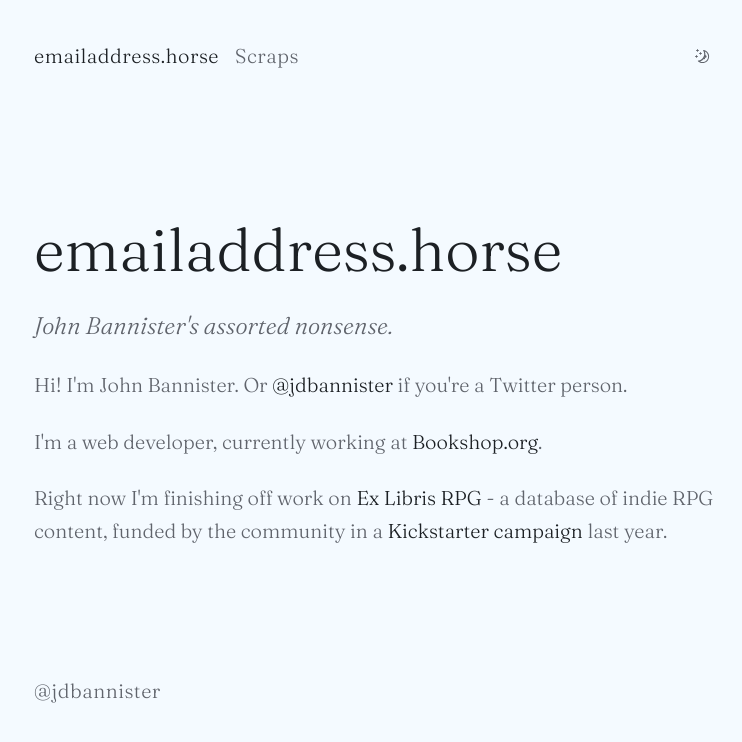
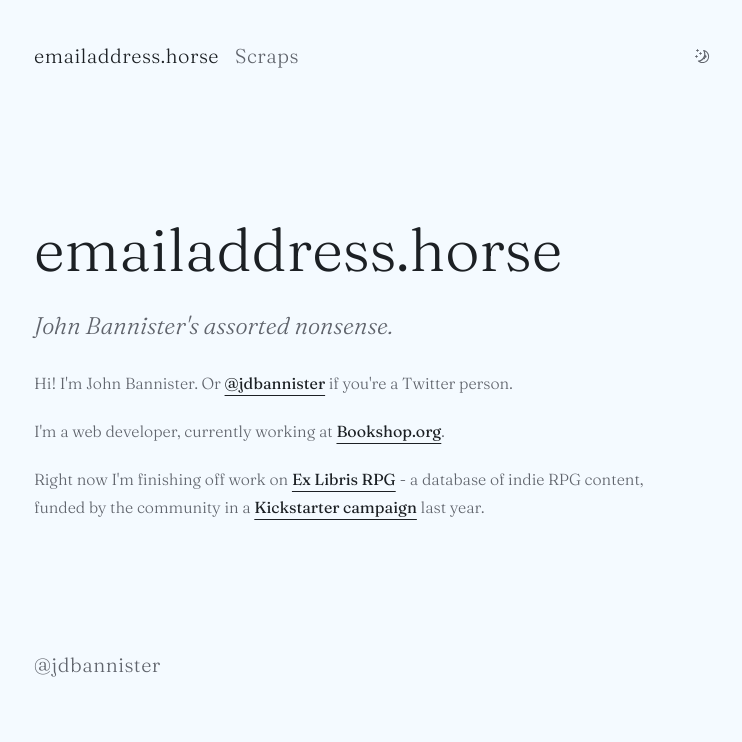
Before and after one commit to jdbann/emailaddress.horse, a Next.js app: page / in a window 1280 px wide. Shown: the top 742 px of the page, without its empty margins (70-812 px from the left). Built offline with nearby package versions, Linux system fonts and the light colour scheme.

Commit message:
Setup a Prose component

```diff
--- a/components/Article.tsx
+++ b/components/Article.tsx
@@ -1,6 +1,7 @@
 import React from "react";
 import { css } from "../stitches.config";
 import Flow from "./composition/Flow";
+import Prose from "./Prose";
 
 type ArticleProps = {
   title: string | React.ReactElement;
@@ -24,7 +25,7 @@
       {tagline && <p>{tagline}</p>}
     </Flow>
 
-    {children}
+    <Prose>{children}</Prose>
   </Flow>
 );
 
--- /dev/null
+++ b/components/Prose.tsx
@@ -0,0 +1,407 @@
+import { styled } from "../stitches.config";
+
+const round = (num: number) =>
+  num
+    .toFixed(7)
+    .replace(/(\.[0-9]+?)0+$/, "$1")
+    .replace(/\.0$/, "");
+const rem = (px: number) => `${round(px / 16)}rem`;
+const em = (px: number, base: number) => `${round(px / base)}em`;
+
+const Prose = styled("div", {
+  color: "var(--prose-body)",
+  maxWidth: "65ch",
+  '& [class~="lead"]': {
+    color: "var(--prose-lead)",
+  },
+  a: {
+    color: "var(--prose-links)",
+    textDecoration: "underline",
+    fontWeight: "500",
+  },
+  strong: {
+    color: "var(--prose-bold)",
+    fontWeight: "600",
+  },
+  ol: {
+    listStyleType: "decimal",
+  },
+  'ol[type="A"]': {
+    listStyleType: "upper-alpha",
+  },
+  'ol[type="a"]': {
+    listStyleType: "lower-alpha",
+  },
+  'ol[type="A" s]': {
+    listStyleType: "upper-alpha",
+  },
+  'ol[type="a" s]': {
+    listStyleType: "lower-alpha",
+  },
+  'ol[type="I"]': {
+    listStyleType: "upper-roman",
+  },
+  'ol[type="i"]': {
+    listStyleType: "lower-roman",
+  },
+  'ol[type="I" s]': {
+    listStyleType: "upper-roman",
+  },
+  'ol[type="i" s]': {
+    listStyleType: "lower-roman",
+  },
+  'ol[type="1"]': {
+    listStyleType: "decimal",
+  },
+  ul: {
+    listStyleType: "disc",
+  },
+  "ol > li::marker": {
+    fontWeight: "400",
+    color: "var(--prose-counters)",
+  },
+  "ul > li::marker": {
+    color: "var(--prose-bullets)",
+  },
+  hr: {
+    borderColor: "var(--prose-hr)",
+    borderTopWidth: 1,
+  },
+  blockquote: {
+    fontWeight: "500",
+    fontStyle: "italic",
+    color: "var(--prose-quotes)",
+    borderLeftWidth: "0.25rem",
+    borderLeftColor: "var(--prose-quote-borders)",
+    quotes: '"\\201C""\\201D""\\2018""\\2019"',
+  },
+  "blockquote p:first-of-type::before": {
+    content: "open-quote",
+  },
+  "blockquote p:last-of-type::after": {
+    content: "close-quote",
+  },
+  h1: {
+    color: "var(--prose-headings)",
+    fontWeight: "800",
+  },
+  "h1 strong": {
+    fontWeight: "900",
+  },
+  h2: {
+    color: "var(--prose-headings)",
+    fontWeight: "700",
+  },
+  "h2 strong": {
+    fontWeight: "800",
+  },
+  h3: {
+    color: "var(--prose-headings)",
+    fontWeight: "600",
+  },
+  "h3 strong": {
+    fontWeight: "700",
+  },
+  h4: {
+    color: "var(--prose-headings)",
+    fontWeight: "600",
+  },
+  "h4 strong": {
+    fontWeight: "700",
+  },
+  figcaption: {
+    color: "var(--prose-captions)",
+  },
+  code: {
+    color: "var(--prose-code)",
+    fontWeight: "600",
+  },
+  "code::before": {
+    content: '"`"',
+  },
+  "code::after": {
+    content: '"`"',
+  },
+  "a code": {
+    color: "var(--prose-links)",
+  },
+  pre: {
+    color: "var(--prose-pre-code)",
+    backgroundColor: "var(--prose-pre-bg)",
+    overflowX: "auto",
+    fontWeight: "400",
+  },
+  "pre code": {
+    backgroundColor: "transparent",
+    borderWidth: "0",
+    borderRadius: "0",
+    padding: "0",
+    fontWeight: "inherit",
+    color: "inherit",
+    fontSize: "inherit",
+    fontFamily: "inherit",
+    lineHeight: "inherit",
+  },
+  "pre code::before": {
+    content: "none",
+  },
+  "pre code::after": {
+    content: "none",
+  },
+  table: {
+    width: "100%",
+    tableLayout: "auto",
+    textAlign: "left",
+    marginTop: "2em",
+    marginBottom: "2em",
+  },
+  thead: {
+    borderBottomWidth: "1px",
+    borderBottomColor: "var(--prose-th-borders)",
+  },
+  "thead th": {
+    color: "var(--prose-headings)",
+    fontWeight: "600",
+    verticalAlign: "bottom",
+  },
+  "tbody tr": {
+    borderBottomWidth: "1px",
+    borderBottomColor: "var(--prose-td-borders)",
+  },
+  "tbody tr:last-child": {
+    borderBottomWidth: "0",
+  },
+  "tbody td": {
+    verticalAlign: "baseline",
+  },
+  tfoot: {
+    borderTopWidth: "1px",
+    borderTopColor: "var(--prose-th-borders)",
+  },
+  "tfoot td": {
+    verticalAlign: "top",
+  },
+
+  variants: {
+    size: {
+      base: {
+        fontSize: rem(16),
+        lineHeight: round(28 / 16),
+        p: {
+          marginTop: em(20, 16),
+          marginBottom: em(20, 16),
+        },
+        '[class~="lead"]': {
+          fontSize: em(20, 16),
+          lineHeight: round(32 / 20),
+          marginTop: em(24, 20),
+          marginBottom: em(24, 20),
+        },
+        blockquote: {
+          marginTop: em(32, 20),
+          marginBottom: em(32, 20),
+          paddingLeft: em(20, 20),
+        },
+        h1: {
+          fontSize: em(36, 16),
+          marginTop: "0",
+          marginBottom: em(32, 36),
+          lineHeight: round(40 / 36),
+        },
+        h2: {
+          fontSize: em(24, 16),
+          marginTop: em(48, 24),
+          marginBottom: em(24, 24),
+          lineHeight: round(32 / 24),
+        },
+        h3: {
+          fontSize: em(20, 16),
+          marginTop: em(32, 20),
+          marginBottom: em(12, 20),
+          lineHeight: round(32 / 20),
+        },
+        h4: {
+          marginTop: em(24, 16),
+          marginBottom: em(8, 16),
+          lineHeight: round(24 / 16),
+        },
+        img: {
+          marginTop: em(32, 16),
+          marginBottom: em(32, 16),
+        },
+        video: {
+          marginTop: em(32, 16),
+          marginBottom: em(32, 16),
+        },
+        figure: {
+          marginTop: em(32, 16),
+          marginBottom: em(32, 16),
+        },
+        "figure > *": {
+          marginTop: "0",
+          marginBottom: "0",
+        },
+        figcaption: {
+          fontSize: em(14, 16),
+          lineHeight: round(20 / 14),
+          marginTop: em(12, 14),
+        },
+        code: {
+          fontSize: em(14, 16),
+        },
+        "h2 code": {
+          fontSize: em(21, 24),
+        },
+        "h3 code": {
+          fontSize: em(18, 20),
+        },
+        pre: {
+          fontSize: em(14, 16),
+          lineHeight: round(24 / 14),
+          marginTop: em(24, 14),
+          marginBottom: em(24, 14),
+          borderRadius: rem(6),
+          paddingTop: em(12, 14),
+          paddingRight: em(16, 14),
+          paddingBottom: em(12, 14),
+          paddingLeft: em(16, 14),
+        },
+        ol: {
+          marginTop: em(20, 16),
+          marginBottom: em(20, 16),
+          paddingLeft: em(26, 16),
+        },
+        ul: {
+          marginTop: em(20, 16),
+          marginBottom: em(20, 16),
+          paddingLeft: em(26, 16),
+        },
+        li: {
+          marginTop: em(8, 16),
+          marginBottom: em(8, 16),
+        },
+        "ol > li": {
+          paddingLeft: em(6, 16),
+        },
+        "ul > li": {
+          paddingLeft: em(6, 16),
+        },
+        "> ul > li p": {
+          marginTop: em(12, 16),
+          marginBottom: em(12, 16),
+        },
+        "> ul > li > *:first-child": {
+          marginTop: em(20, 16),
+        },
+        "> ul > li > *:last-child": {
+          marginBottom: em(20, 16),
+        },
+        "> ol > li > *:first-child": {
+          marginTop: em(20, 16),
+        },
+        "> ol > li > *:last-child": {
+          marginBottom: em(20, 16),
+        },
+        "ul ul, ul ol, ol ul, ol ol": {
+          marginTop: em(12, 16),
+          marginBottom: em(12, 16),
+        },
+        hr: {
+          marginTop: em(48, 16),
+          marginBottom: em(48, 16),
+        },
+        "hr + *": {
+          marginTop: "0",
+        },
+        "h2 + *": {
+          marginTop: "0",
+        },
+        "h3 + *": {
+          marginTop: "0",
+        },
+        "h4 + *": {
+          marginTop: "0",
+        },
+        table: {
+          fontSize: em(14, 16),
+          lineHeight: round(24 / 14),
+        },
+        "thead th": {
+          paddingRight: em(8, 14),
+          paddingBottom: em(8, 14),
+          paddingLeft: em(8, 14),
+        },
+        "thead th:first-child": {
+          paddingLeft: "0",
+        },
+        "thead th:last-child": {
+          paddingRight: "0",
+        },
+        "tbody td, tfoot td": {
+          paddingTop: em(8, 14),
+          paddingRight: em(8, 14),
+          paddingBottom: em(8, 14),
+          paddingLeft: em(8, 14),
+        },
+        "tbody td:first-child, tfoot td:first-child": {
+          paddingLeft: "0",
+        },
+        "tbody td:last-child, tfoot td:last-child": {
+          paddingRight: "0",
+        },
+        "> :first-child": {
+          marginTop: "0",
+        },
+        "> :last-child": {
+          marginBottom: "0",
+        },
+      },
+    },
+
+    color: {
+      blue: {
+        "--prose-body": "$colors$blue11",
+        "--prose-headings": "$colors$blue12",
+        "--prose-lead": "$colors$blue11",
+        "--prose-links": "$colors$blue12",
+        "--prose-bold": "$colors$blue12",
+        "--prose-counters": "$colors$blue9",
+        "--prose-bullets": "$colors$blue9",
+        "--prose-hr": "$colors$blue6",
+        "--prose-quotes": "$colors$blue12",
+        "--prose-quote-borders": "$colors$blue6",
+        "--prose-captions": "$colors$blue9",
+        "--prose-code": "$colors$blue12",
+        "--prose-pre-code": "$colors$blue11",
+        "--prose-pre-bg": "$colors$blue3",
+        "--prose-th-borders": "$colors$blue9",
+        "--prose-td-borders": "$colors$blue6",
+      },
+      slate: {
+        "--prose-body": "$colors$slate11",
+        "--prose-headings": "$colors$slate12",
+        "--prose-lead": "$colors$slate11",
+        "--prose-links": "$colors$slate12",
+        "--prose-bold": "$colors$slate12",
+        "--prose-counters": "$colors$slate9",
+        "--prose-bullets": "$colors$slate9",
+        "--prose-hr": "$colors$slate6",
+        "--prose-quotes": "$colors$slate12",
+        "--prose-quote-borders": "$colors$slate6",
+        "--prose-captions": "$colors$slate9",
+        "--prose-code": "$colors$slate12",
+        "--prose-pre-code": "$colors$slate11",
+        "--prose-pre-bg": "$colors$slate3",
+        "--prose-th-borders": "$colors$slate9",
+        "--prose-td-borders": "$colors$slate6",
+      },
+    },
+  },
+
+  defaultVariants: {
+    size: "base",
+    color: "slate",
+  },
+});
+
+export default Prose;
```
